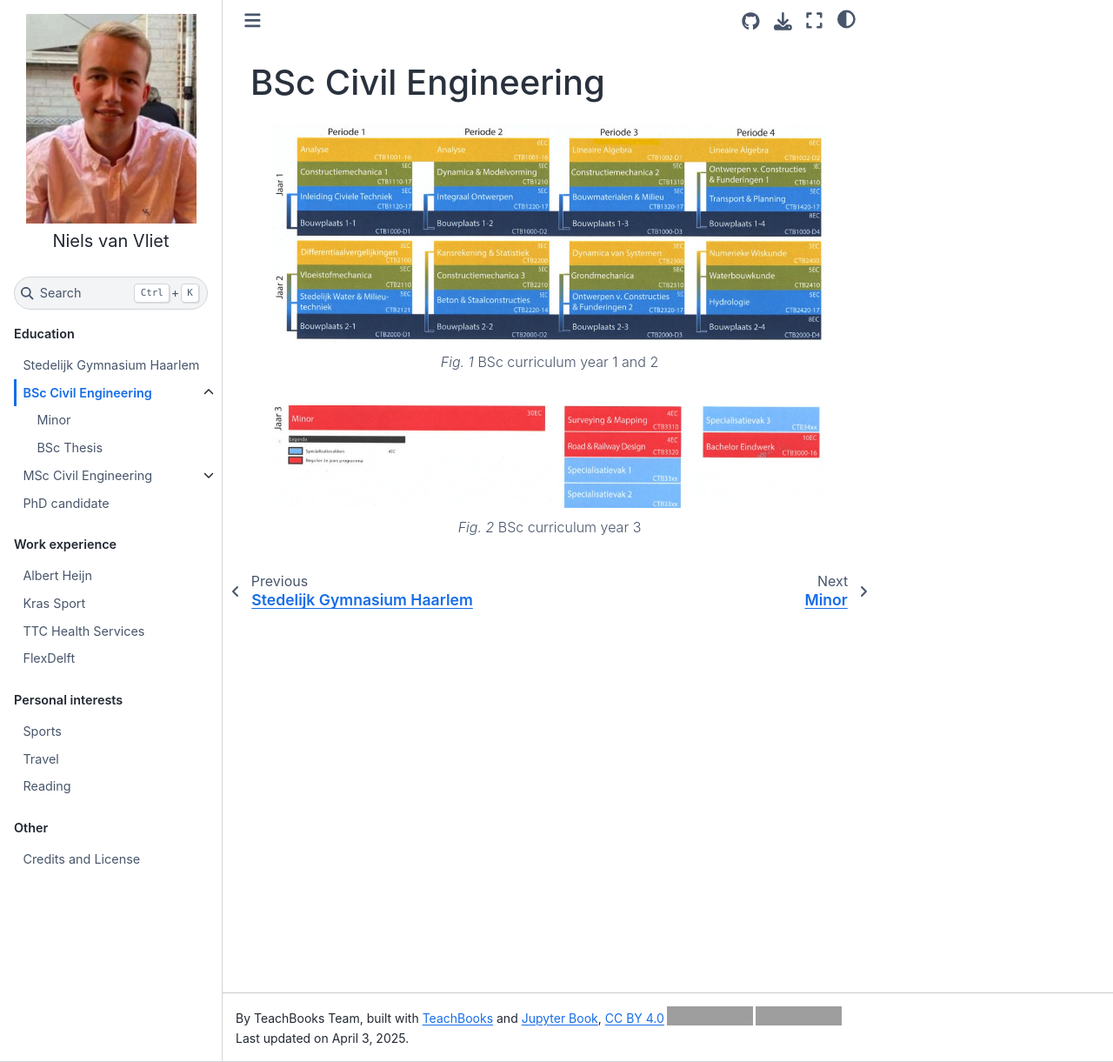
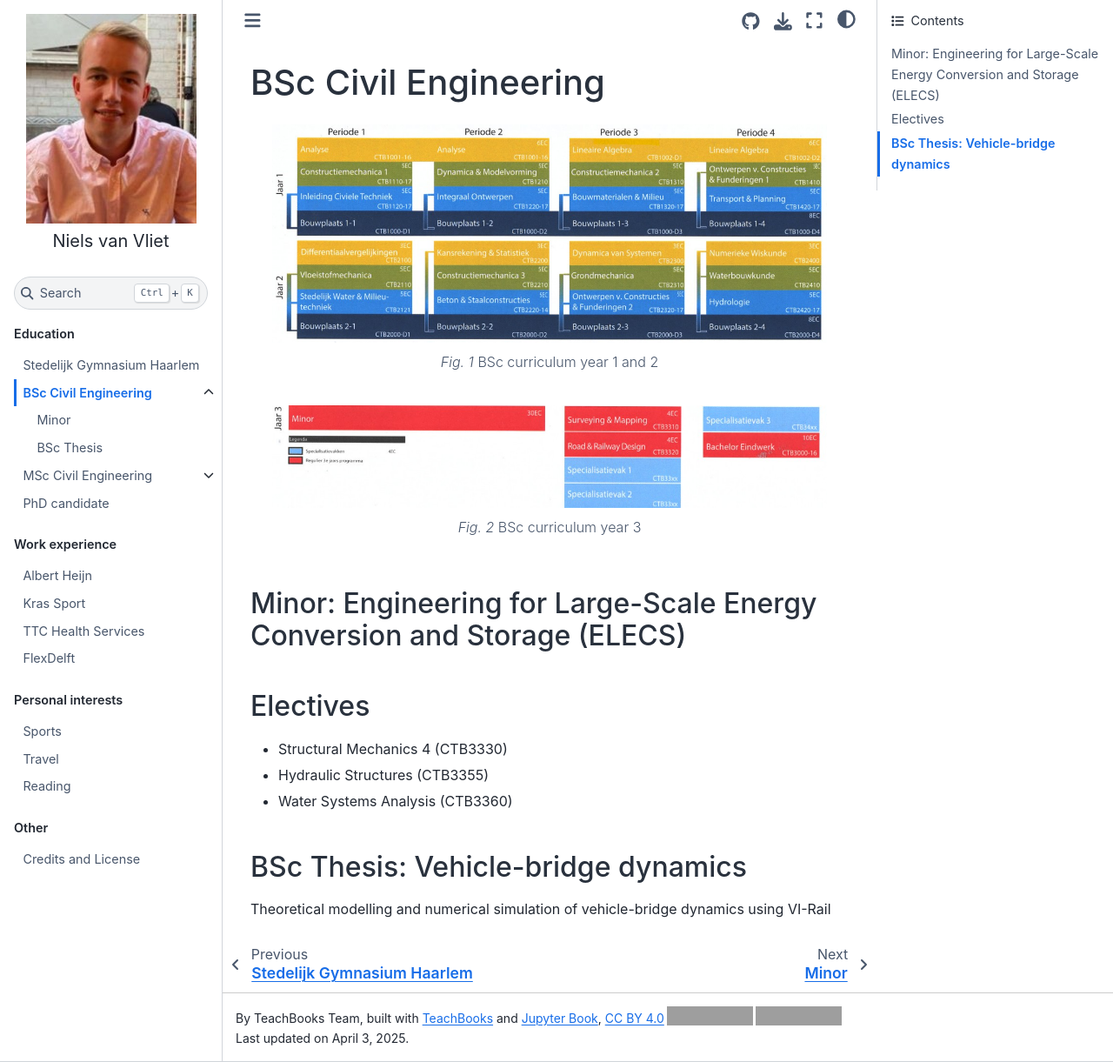
Before and after one commit to navanvliet/navanvliet, a Jupyter Book: the page built from book/Education/BSc/BSc.md, in a window 1280 px wide and 1221 px high. Shown: the whole window at 87% size. Built offline with Jupyter Book 1.0.4 settings and Sphinx 7.4.7 and the Sphinx Book theme 1.1.4, drawn with Linux system fonts in a browser that asks for light colours; comment, search, counter and statistics services are not loaded; grey boxes are pictures that could not be loaded.

Commit message:
added bsc thesis and msc thesis

````diff
--- a/book/Education/BSc/BSc.md
+++ b/book/Education/BSc/BSc.md
@@ -17,3 +17,13 @@
 ---
 BSc curriculum year 3
 ```
+
+## Minor: Engineering for Large-Scale Energy Conversion and Storage (ELECS)
+
+## Electives
+- Structural Mechanics 4 (CTB3330)
+- Hydraulic Structures (CTB3355)
+- Water Systems Analysis (CTB3360)
+
+## BSc Thesis: Vehicle-bridge dynamics
+Theoretical modelling and numerical simulation of vehicle-bridge dynamics using VI-Rail
````
Also changed, not shown: book/Education/BSc/BScThesis.md (+7 -0 lines), book/Education/MSc/MSc.md (+1 -1 lines), book/Education/MSc/MScThesis.md (+12 -0 lines), book/intro.md (+1 -1 lines), 2 other files.
